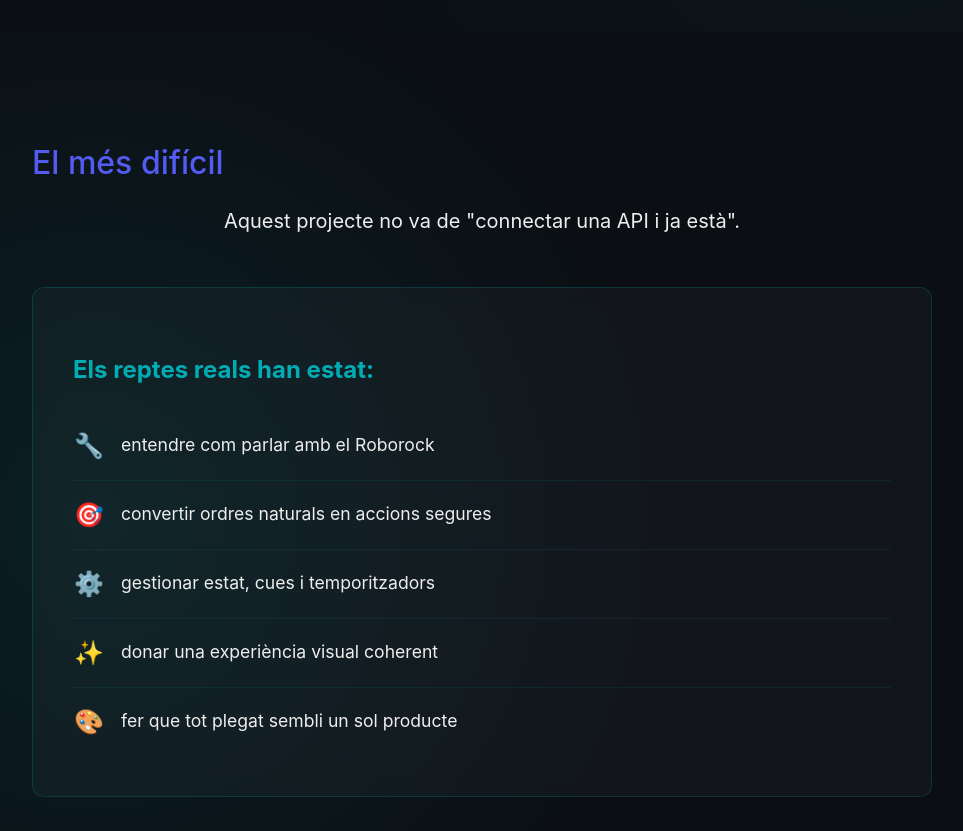
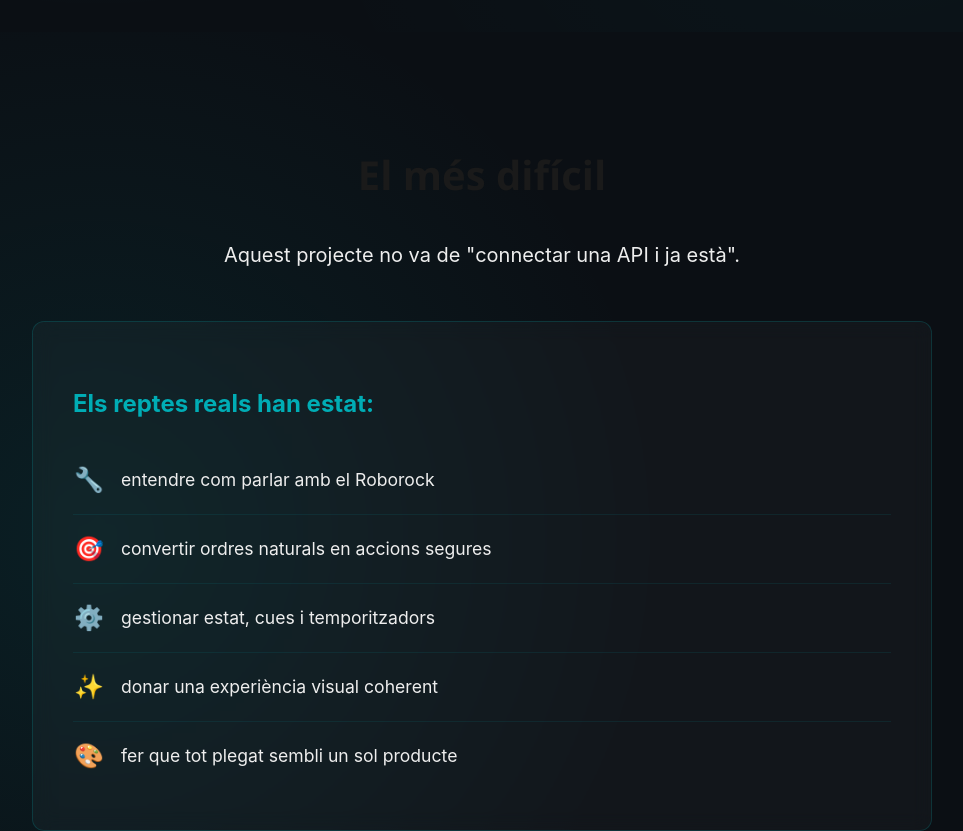
Before and after one commit to francbonet/roborock-frankie-website, a React (Vite) app: page / in a window 1280 px wide. Shown: the part 3620-4451 px from the top of the page, without its empty margins (158-1121 px from the left). Built offline with nearby package versions, Linux system fonts and the light colour scheme.

Commit message:
style: center and align title classes with new color palette

```diff
--- a/src/components/AILayer.css
+++ b/src/components/AILayer.css
@@ -11,10 +11,11 @@
 
 .ai-layer__title {
   font-size: 2.5rem;
-  font-weight: 700;
   margin-bottom: 2rem;
+  color: #1a1a1a;
   text-align: center;
-  text-shadow: 0 2px 4px rgba(0, 0, 0, 0.1);
+  font-family: 'Segoe UI', Tahoma, Geneva, Verdana, sans-serif;
+  font-weight: 600;
 }
 
 .ai-layer__content {
--- a/src/components/ChallengesLearnings.css
+++ b/src/components/ChallengesLearnings.css
@@ -158,6 +158,15 @@
   line-height: 1.6;
 }
 
+.challenges-title {
+  font-size: 2.5rem;
+  margin-bottom: 2rem;
+  color: #1a1a1a;
+  text-align: center;
+  font-family: 'Segoe UI', Tahoma, Geneva, Verdana, sans-serif;
+  font-weight: 600;
+}
+
 @media (max-width: 768px) {
   .challenges-section {
     padding: 4rem 1.5rem;
--- a/src/components/FinalCTA.css
+++ b/src/components/FinalCTA.css
@@ -164,6 +164,11 @@
 
   .final-cta-title {
     font-size: 2rem;
+    margin-bottom: 1rem;
+    color: #1a1a1a;
+    text-align: center;
+    font-family: 'Segoe UI', Tahoma, Geneva, Verdana, sans-serif;
+    font-weight: 600;
   }
 
   .final-cta-description {
```
